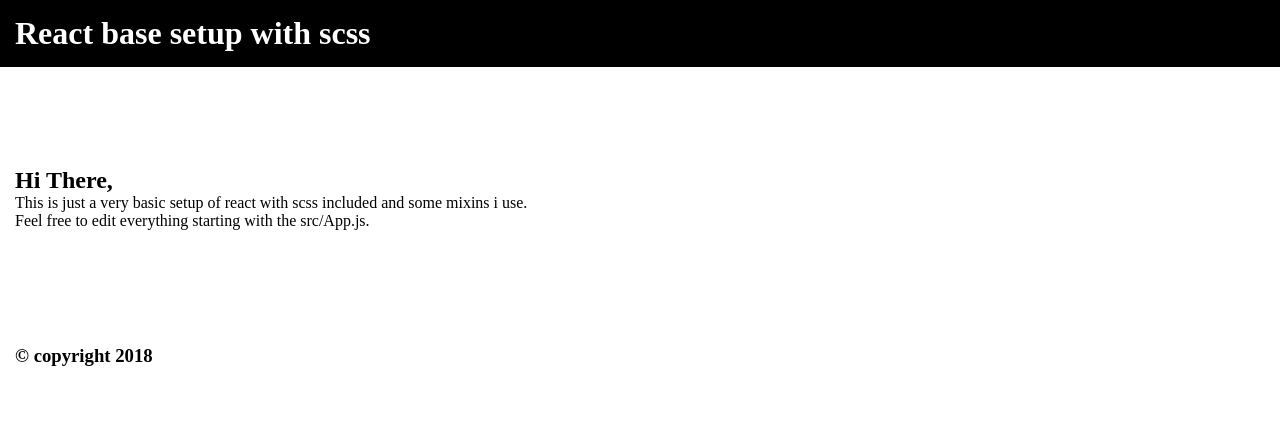
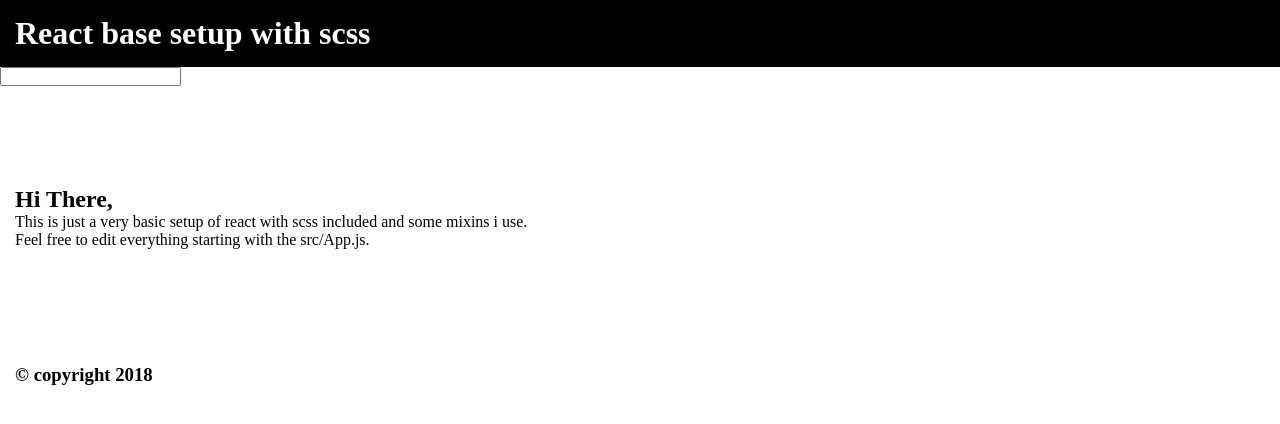
Before and after one commit to timruiterkamp/react-redux-base-setup-with-scss, a React app: page / in a window 1280 px wide. Shown: the top 424 px of the page. Built offline with nearby package versions, Linux system fonts and the light colour scheme.

Commit message:
added redux basic setup

```diff
--- a/package.json
+++ b/package.json
@@ -36,6 +36,9 @@
     "react": "^16.4.2",
     "react-dev-utils": "^5.0.2",
     "react-dom": "^16.4.2",
+    "react-redux": "^5.0.7",
+    "redux": "^4.0.0",
+    "redux-thunk": "^2.3.0",
     "resolve": "1.6.0",
     "style-loader": "0.19.0",
     "sw-precache-webpack-plugin": "0.11.4",
--- a/src/App.js
+++ b/src/App.js
@@ -1,13 +1,26 @@
 import React, { Component } from 'react';
 import Header from './components/header';
 import Footer from './components/footer';
+import InputPreview from './components/inputPreview';
+import { connect } from 'react-redux';
+import {setMessage} from './actions/message';
 
 class App extends Component {
+
+  _onChange = (value) => {
+    this.props.dispatch(setMessage(value))
+  }
+
   render() {
+    const {message} = this.props.messageReducer;
     return (
       <div className="App">
 
         <Header></Header>
+
+        <InputPreview
+        value={message}
+        onChange={this._onChange}/>
 
         <section className="content">
           <h2>Hi There, </h2>
@@ -23,4 +36,4 @@
   }
 }
 
-export default App;
+export default connect(state => state)(App);
--- /dev/null
+++ b/src/actions/message.js
@@ -0,0 +1,16 @@
+import { SET_MESSAGE } from '../types/message';
+
+export const setMessage = (message) => {
+
+    return dispatch => {
+
+        dispatch({
+            type: SET_MESSAGE,
+            payload: {
+                message
+            }
+        })
+
+    }
+
+}
--- a/src/components/footer.js
+++ b/src/components/footer.js
@@ -1,6 +1,6 @@
 import React, { Component } from 'react';
 
-class Footer extends Component {
+export default class Footer extends Component {
 
     render() {
         return (
@@ -10,5 +10,3 @@
         );
     }
 }
-
-export default Footer;
--- a/src/components/header.js
+++ b/src/components/header.js
@@ -1,6 +1,6 @@
 import React, { Component } from 'react';
 
-class Header extends Component {
+export default class Header extends Component {
     render() {
         return (
             <header className="App-header">
@@ -9,5 +9,3 @@
         );
     }
 }
-
-export default Header;
--- /dev/null
+++ b/src/components/inputPreview.js
@@ -0,0 +1,13 @@
+import React from 'react';
+export default class InputPreview extends React.Component {
+    render() {
+        return (
+            <div>
+                <input type="text"
+                    value={this.props.value}
+                    onChange={e => this.props.onChange(e.target.value)}
+                />
+            </div>
+        )
+    }
+}
--- a/src/index.js
+++ b/src/index.js
@@ -3,6 +3,13 @@
 import './scss/index.scss';
 import App from './App';
 import registerServiceWorker from './registerServiceWorker';
+import { Provider } from 'react-redux';
+import store from './store';
 
-ReactDOM.render(<App />, document.getElementById('root'));
+ReactDOM.render(
+    <Provider store={store}>
+    <App />
+    </Provider>,
+    document.getElementById('root')
+);
 registerServiceWorker();
--- /dev/null
+++ b/src/reducers/message.js
@@ -0,0 +1,12 @@
+import { SET_MESSAGE } from '../types/message';
+const initState = {
+ message: ''
+}
+export default (state = initState, action) => {
+    switch(action.type) {
+        case SET_MESSAGE :
+            return {...state, message: action.payload.message}
+        default :
+            return state
+    }
+}
--- /dev/null
+++ b/src/store.js
@@ -0,0 +1,11 @@
+import { createStore, combineReducers, applyMiddleware } from 'redux'
+import messageReducer from './reducers/message'
+import thunk from 'redux-thunk'
+const reducer = combineReducers({
+    messageReducer
+})
+const store = createStore(
+    reducer,
+    applyMiddleware(thunk)
+)
+export default store;
--- /dev/null
+++ b/src/types/message.js
@@ -0,0 +1 @@
+export const SET_MESSAGE = 'SET_MESSAGE';
```
Also changed, not shown: 1 other file (tests, documents, lock files or other folders).
